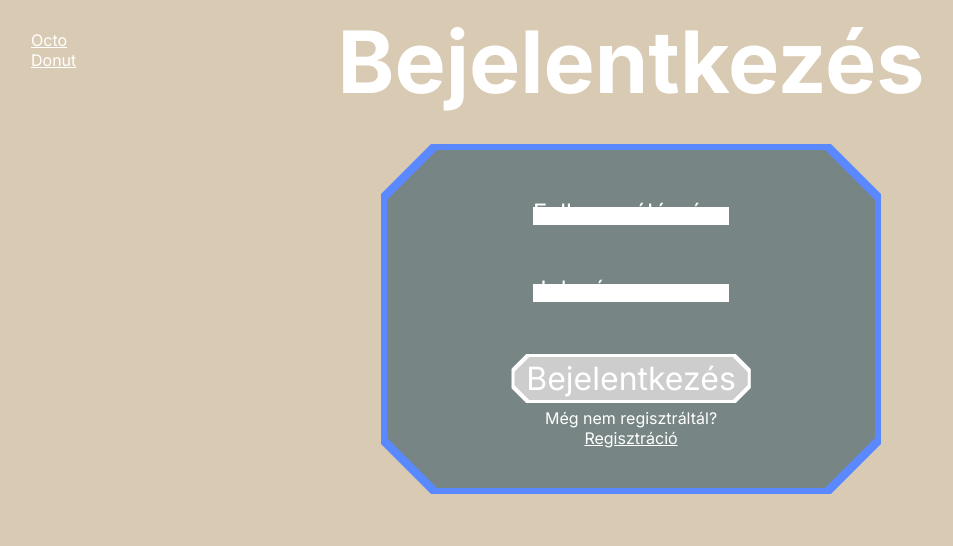
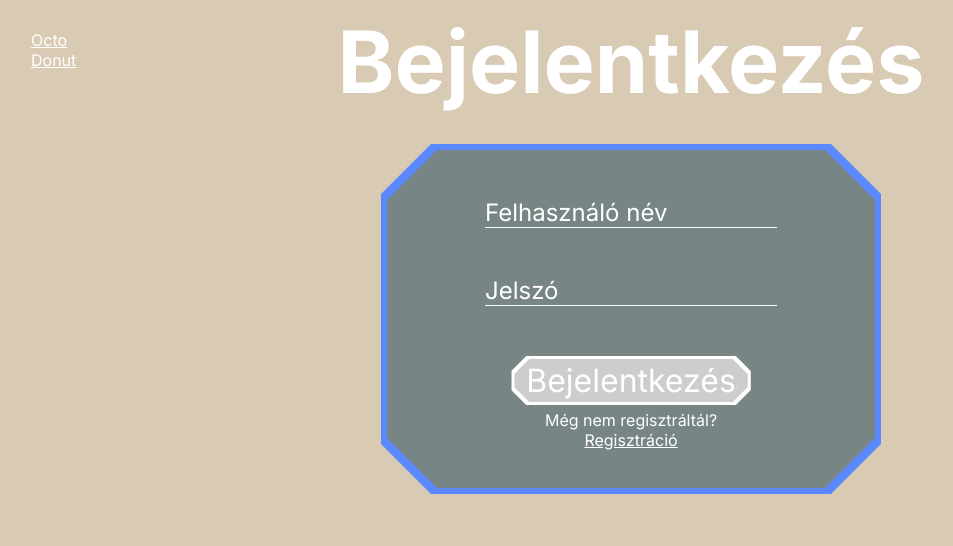
Before and after one commit to DAdam03/WebTervOldal, a PHP site: page /login.html in a window 1280 px wide. Shown: the top 546 px of the page, without its empty margins (9-962 px from the left). Run offline with PHP 8.4, Linux system fonts and the light colour scheme.

Commit message:
Update login.css

```diff
--- a/login.css
+++ b/login.css
@@ -78,7 +78,7 @@ h1 {
 }
 
 
-.login-input-wrapper input {
+.input-wrapper input {
     font-size: 20px;
     border-bottom: 1px solid white;
     background-color: #788585;
```
